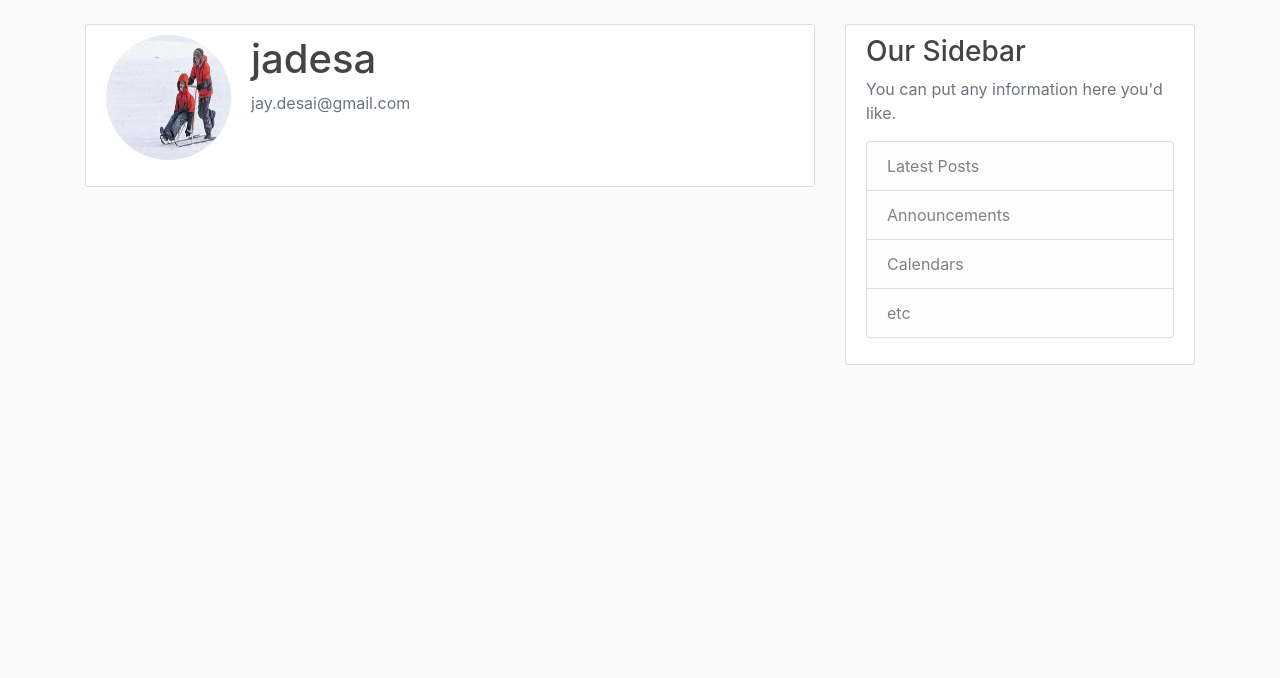
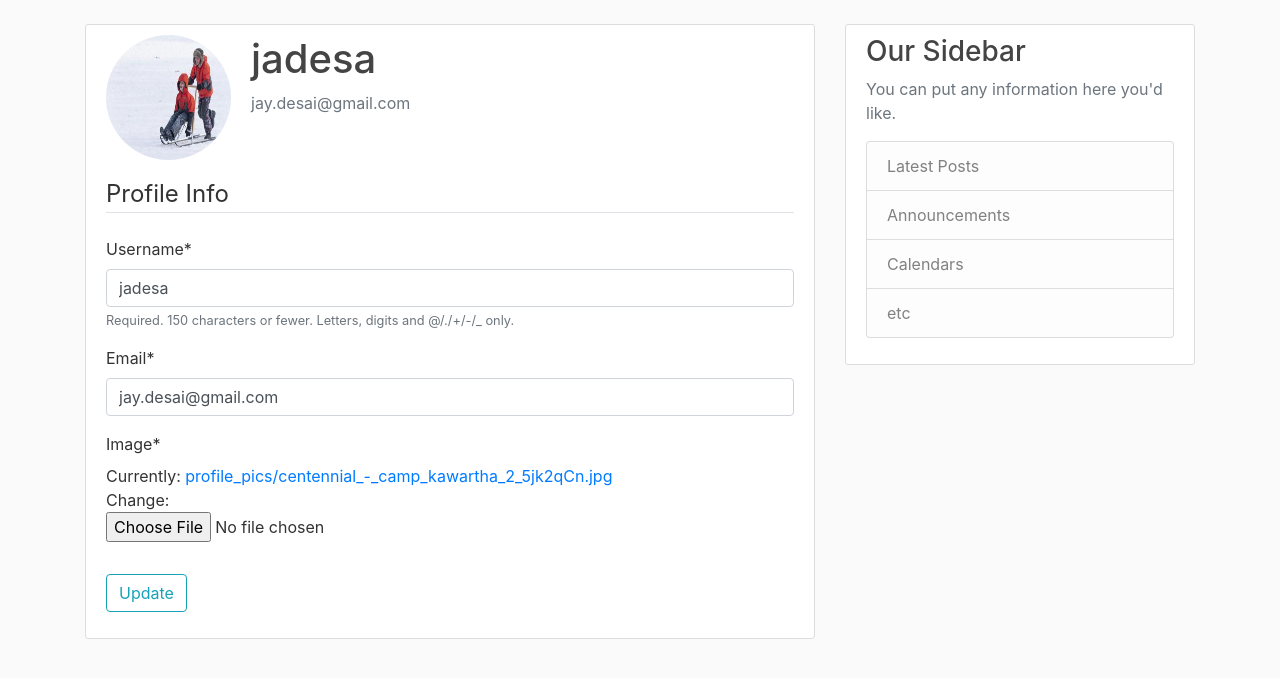
Before and after one commit to jaydesai571/djangotraining, a Django app: page /profile/ in a window 1280 px wide. Shown: the part 56-734 px from the top of the page. Run offline with Django 3.2, Linux system fonts and the light colour scheme; a user stored in the database is signed in; data comes from the database, SQL or seed files in the repository; both versions use the stored data as it was after the commit; some libraries are stand-ins or nearby versions.

Commit message:
profile updating system

```diff
--- a/blog/templates/blog/home.html
+++ b/blog/templates/blog/home.html
@@ -2,6 +2,7 @@
 {% block content %}
 	{% for post in posts %}
 		<article class="media content-section">
+			<img src="{{ post.author.profile.image.url }}" class="rounded-circle article-img">
 		  <div class="media-body">
 		    <div class="article-metadata">
 		      <a class="mr-2" href="#">{{ post.author }}</a>
--- a/users/forms.py
+++ b/users/forms.py
@@ -1,6 +1,7 @@
 from django import forms
 from django.contrib.auth.models import User
 from django.contrib.auth.forms import UserCreationForm
+from .models import Profile
 
 class UserRegisterForm(UserCreationForm):
 	email = forms.EmailField()
@@ -8,3 +9,15 @@ class UserRegisterForm(UserCreationForm):
 	class Meta:
 		model = User
 		fields = ['username', 'email', 'password1', 'password2']
+
+class UserUpdateForm(forms.ModelForm):
+	email = forms.EmailField()
+
+	class Meta:
+		model = User
+		fields = ['username', 'email']
+
+class ProfileUpdateFrom(forms.ModelForm):
+	class Meta:
+		model = Profile
+		fields = ['image']
--- a/users/models.py
+++ b/users/models.py
@@ -1,9 +1,19 @@
 from django.db import models
 from django.contrib.auth.models import User
-
+from PIL import Image
 class Profile(models.Model):
 	user = models.OneToOneField(User, on_delete=models.CASCADE)
 	image = models.ImageField(default='default.jpg', upload_to='profile_pics')
 
 	def __str__(self):
 		return f'{self.user.username} Profile'
+
+	def save(self):
+		super().save()
+
+		img = Image.open(self.image.path)
+
+		if img.height>300 or img.width>300:
+			outpiut_size = (300,300)
+			img.thumbnail(outpiut_size)
+			img.save(self.image.path)
--- a/users/templates/users/profile.html
+++ b/users/templates/users/profile.html
@@ -10,5 +10,20 @@
         </div>
       </div>
       <!-- FORM HERE -->
+
+    <form method="POST" enctype="multipart/form-data">
+      {% csrf_token %}
+      <fieldset class="form-group">
+        <legend class="border-bottom mb-4">Profile Info</legend>
+        {{ u_form | crispy }}
+
+        {{ p_form | crispy }}
+      </fieldset>
+      <div class="form-group">
+        <button class="btn btn-outline-info" type="submit">Update</button>
+      </div>
+    </form>
+
+
     </div>
 {% endblock content %}
--- a/users/views.py
+++ b/users/views.py
@@ -1,6 +1,6 @@
 from django.shortcuts import render, redirect
 from django.contrib import messages
-from .forms import UserRegisterForm
+from .forms import UserRegisterForm, UserUpdateForm, ProfileUpdateFrom
 from django.contrib.auth.decorators import login_required
 
 def register(request):
@@ -17,4 +17,19 @@ def register(request):
 
 @login_required
 def profile(request):
-	return render(request, 'users/profile.html')
+	if request.method == 'POST':
+		u_form = UserUpdateForm(request.POST, instance = request.user)
+		p_form = ProfileUpdateFrom(request.POST, request.FILES, instance = request.user.profile)
+		if u_form.is_valid() and p_form.is_valid():
+			u_form.save()
+			p_form.save()
+			messages.success(request, f'Your account has been updated!')
+			return redirect('profile')
+	else:
+		u_form = UserUpdateForm(instance = request.user)
+		p_form = ProfileUpdateFrom(instance = request.user.profile)
+	context ={
+		'u_form' : u_form,
+		'p_form' : p_form
+	}
+	return render(request, 'users/profile.html', context)
```
Also changed, not shown: db.sqlite3, media/profile_pics/centennial_-_camp_kawartha_2.jpg (added), media/profile_pics/centennial_-_camp_kawartha_2_5jk2qCn.jpg (added).
